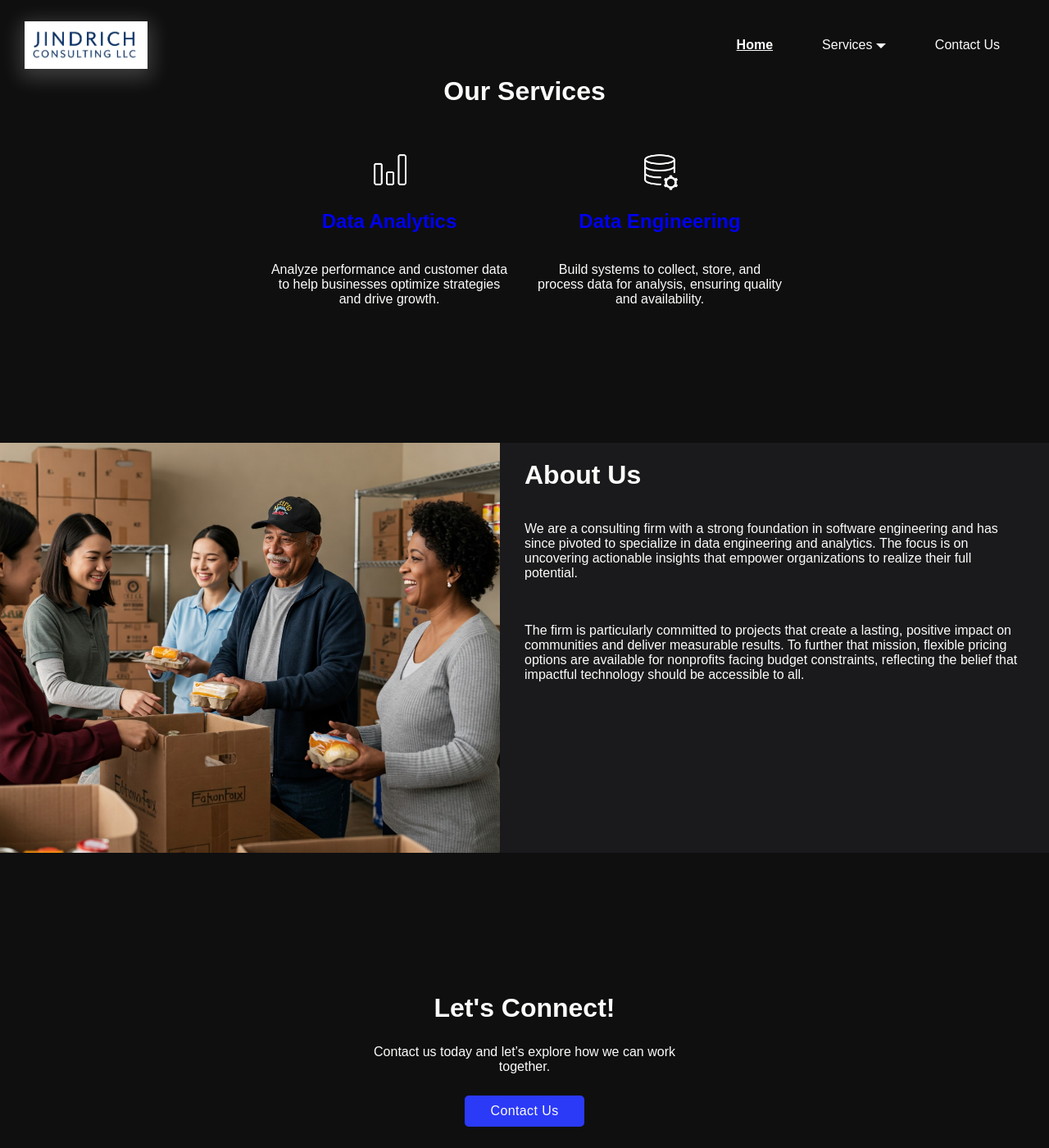
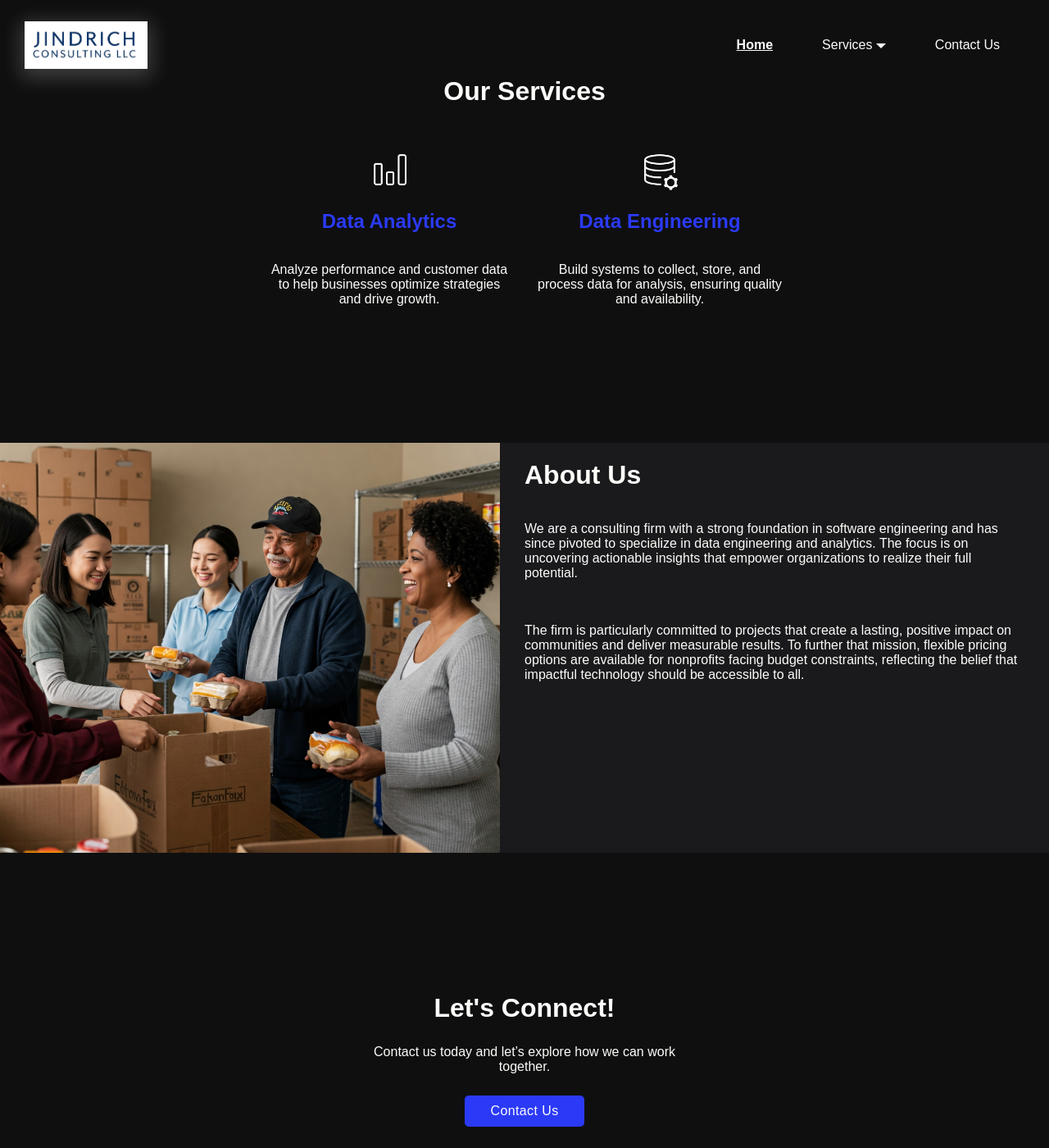
Before and after one commit to jindrich-consulting-llc/jindrich-consulting-llc.github.io, a Jekyll site: the page built from index.md, in a window 1280 px wide and 1400 px high, scrolled down 678 px. Shown: the whole window at 82% size. Built offline with Jekyll 4.4.1, drawn with Linux system fonts in a browser that asks for light colours.

Commit message:
🐞⚙️: <refactor> fixed icon card content title color to primary blue </refactor>

```diff
--- a/assets/css/components/icon_card_styles.css
+++ b/assets/css/components/icon_card_styles.css
@@ -26,6 +26,7 @@
 
 .icon-card-card .card-content .card-title a {
     text-decoration: none;
+    color: var(--color-primary-bg);
 }
 
 .icon-card-card .card-content p {
```
